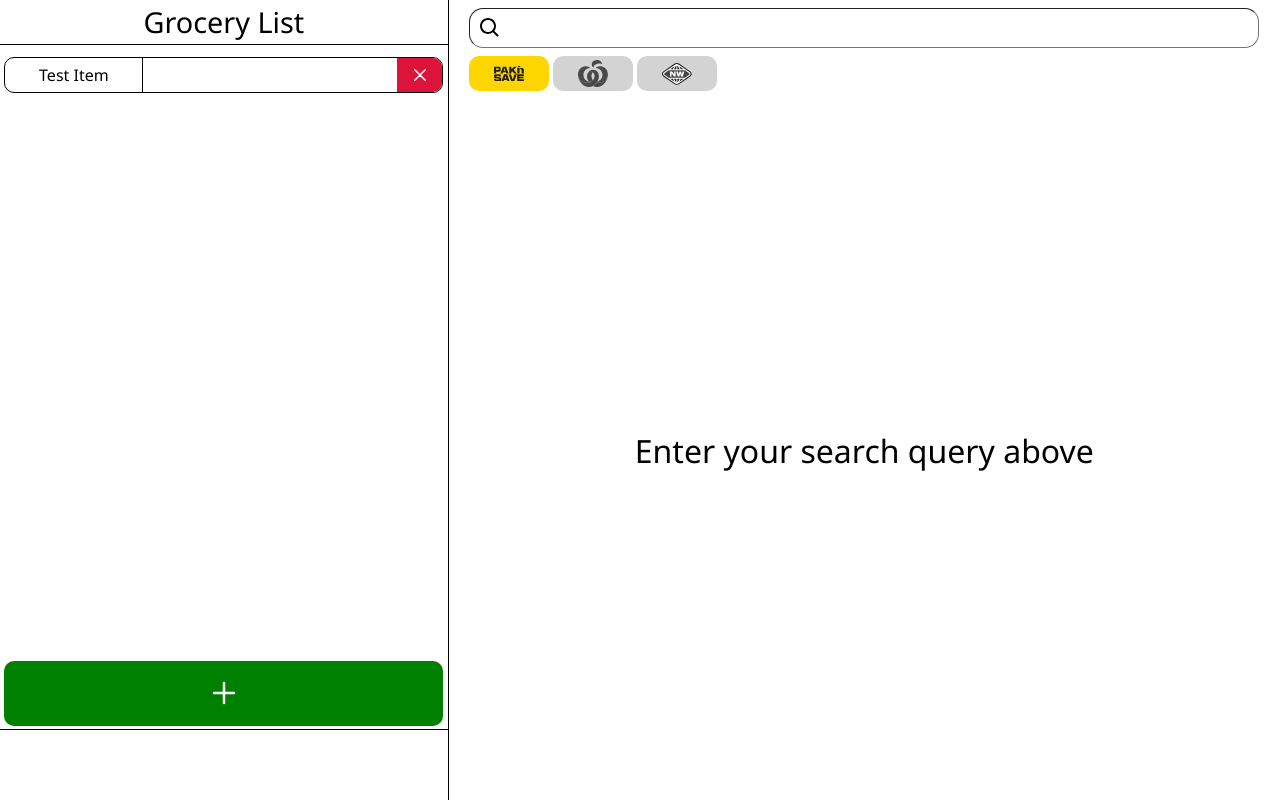
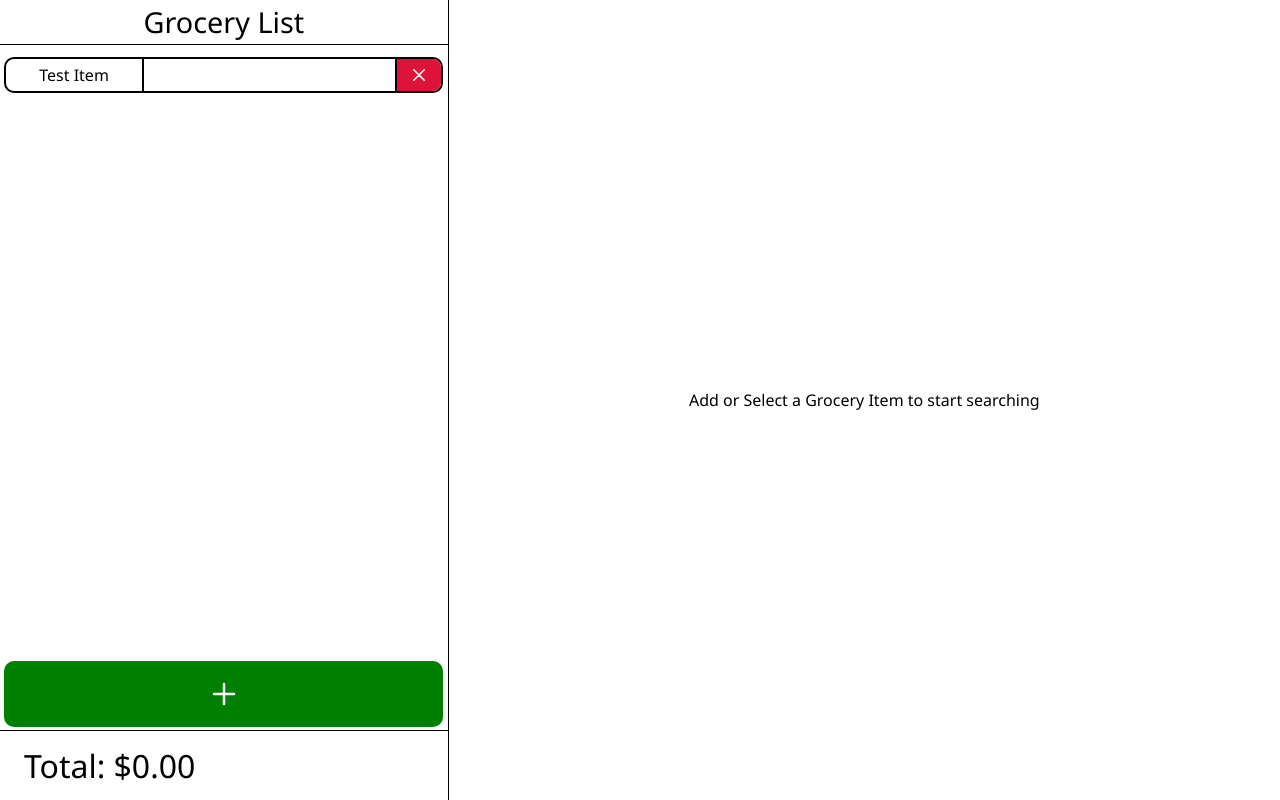
Before and after one commit to mc-911/grocery-scraper-angular, an Angular app: page /grocerylist in a window 1280 px wide. Built offline with nearby package versions, Linux system fonts and the light colour scheme.

Commit message:
Can now select category & sort order

```diff
--- /dev/null
+++ b/src/app/dropdown/dropdown.component.html
@@ -0,0 +1,6 @@
+<div class="dropdown">
+    <div class="selected-item" (click)="toggleDropdown()">{{options[selectedOption].name}}</div>
+    <div class="dropdown-options" [style]="optionsVisible ? 'display: flex' : ''">
+        <div *ngFor="let option of options; index as i" (click)="selectOption(i)">{{option.name}}</div>
+    </div>
+</div>
--- a/src/app/grocery-list-item/grocery-list-item.component.css
+++ b/src/app/grocery-list-item/grocery-list-item.component.css
@@ -16,7 +16,7 @@
     display: flex;
     flex-direction: row;
     width: 98%;
-    border: 1px solid black;
+    border: 2px solid var(--border-color);
     border-radius: 10px;
     /* border-top-right-radius: 0px;
     border-bottom-right-radius: 0px; */
@@ -24,12 +24,14 @@
     overflow: hidden;
     min-height: 36px;
     box-sizing: border-box;
+    cursor: pointer;
 }
 
 .supermarket-items-container {
     width: 65%;
     display: flex;
     flex-direction: column;
+    border-right: 2px solid var(--border-color);
 }
 
 .grocery-item-x {
@@ -47,7 +49,7 @@
 }
 
 .grocery-item-name {
-    border-right: 1px solid black;
+    border-right: 2px solid var(--border-color);
     width: 35%;
     display: flex;
     flex-direction: column;
@@ -57,7 +59,7 @@
 }
 
 .grocery-item-content {
-    border-right: 1px solid black;
+    border-right: 2px solid var(--border-color);
     width: calc(60% + 50px);
     display: flex;
     flex-direction: column;
--- a/src/app/grocery-list-item/grocery-list-item.component.html
+++ b/src/app/grocery-list-item/grocery-list-item.component.html
@@ -1,5 +1,6 @@
-<div class="grocery-item-name">{{data.name}}</div>
-<div class="supermarket-items-container">
+<div class="grocery-item-name" (click)="selectItem()">{{data.name}}
+</div>
+<div class="supermarket-items-container" (click)="selectItem()">
     <div *ngFor="let item of getSupermarketDataArray()" class="supermarket-item"
         [class]="supermarketClassList[item.supermarket]">
         <div class="grocery-item-content">
@@ -7,19 +8,19 @@
         </div>
         <div class="grocery-item-price">
             <div class="">
-                <div>${{item.dollars}}.{{item.cents}}</div>
+                <div>{{getFormattedPrice(item.dollars, item.cents)}}</div>
             </div>
         </div>
         <div class="grocery-item-logo ">
             <ng-container [ngSwitch]="item.supermarket">
                 <app-packn-save-svg *ngSwitchCase="0" class="price-logo"></app-packn-save-svg>
                 <app-countdown-svg *ngSwitchCase="1" class="price-logo"></app-countdown-svg>
-                <app-new-world-svg *ngSwitch="2" class="price-logo"></app-new-world-svg>
+                <app-new-world-svg *ngSwitchCase="2" class="price-logo"></app-new-world-svg>
             </ng-container>
         </div>
     </div>
 </div>
-<div class="grocery-item-x">
+<div class="grocery-item-x" (click)="removeItem()">
     <svg width="24px" height="24px" stroke-width="1.5" viewBox="0 0 24 24" fill="none"
         xmlns="http://www.w3.org/2000/svg">
         <path
--- a/src/app/grocery-list-item/grocery-list-item.component.ts
+++ b/src/app/grocery-list-item/grocery-list-item.component.ts
@@ -1,8 +1,9 @@
-import { Component, Input } from '@angular/core';
+import { Component, EventEmitter, HostBinding, Input, Output } from '@angular/core';
 import { PacknSaveSvgComponent } from '../packn-save-svg/packn-save-svg.component';
 import { CountdownSvgComponent } from '../countdown-svg/countdown-svg.component';
 import { NgFor, NgSwitch, NgSwitchCase } from '@angular/common';
 import { NewWorldSvgComponent } from '../new-world-svg/new-world-svg.component';
+import { GroceryItemData, searchStateEnum } from '../grocerylist/grocerylist.component';
 
 export enum SupermarketEnum {
   PAKNSAVE,
@@ -19,7 +20,9 @@ type GroceryItemSupermarketData = {
 
 export type GroceryListItemData = {
   name: string,
-  SupermarketDataDict: { [key: number]: GroceryItemSupermarketData }
+  SupermarketDataDict: { [key: number]: GroceryItemSupermarketData },
+  results?: { [key: string]: GroceryItemData[] }
+  searchState: searchStateEnum
 }
 @Component({
   selector: 'app-grocery-list-item',
@@ -29,7 +32,13 @@ export type GroceryListItemData = {
   styleUrl: './grocery-list-item.component.css'
 })
 export class GroceryListItemComponent {
-  @Input() data: GroceryListItemData = { name: '', SupermarketDataDict: {} }
+  @Input() data: GroceryListItemData = { name: '', SupermarketDataDict: {}, searchState: searchStateEnum.NO_SEARCH }
+  @Output() removeItemEvent = new EventEmitter<number>();
+  @Output() selectItemEvent = new EventEmitter<number>();
+  @Input() index = 0;
+  @Input()
+  @HostBinding('style.--border-color')
+  borderColor = 'black'
   supermarketClassList = ['paknsave-bg', 'countdown-bg', 'newworld-bg']
   /**
    * getValueArray
@@ -37,4 +46,25 @@ export class GroceryListItemComponent {
   public getSupermarketDataArray() {
     return Object.values(this.data.SupermarketDataDict);
   }
+
+  /**
+   * removeItem
+   */
+  public removeItem() {
+    this.removeItemEvent.emit(this.index)
+  }
+
+  /**
+   * selectItem
+   */
+  public selectItem() {
+    this.selectItemEvent.emit(this.index)
+  }
+
+  public getFormattedPrice(dollars: number, cents: number) {
+    const formatter = new Intl.NumberFormat("en-NZ", { style: 'currency', currency: 'NZD' })
+    return formatter.format(dollars + cents / 100)
+  }
+
+
 }
--- a/src/app/grocerylist/grocerylist.component.css
+++ b/src/app/grocerylist/grocerylist.component.css
@@ -75,6 +75,12 @@
     border-top: 1px solid black;
     height: 80px;
     width: 100%;
+    display: flex;
+    flex-direction: column;
+    justify-content: center;
+    font-size: xx-large;
+    padding-left: 24px;
+    box-sizing: border-box;
 }
 
 .grocerylist-add-btn {
@@ -166,6 +172,7 @@
     width: 65%;
     display: flex;
     flex-direction: column;
+    overflow-x: hidden;
 }
 
 .search-section {
@@ -175,6 +182,7 @@
     padding-top: 8px;
     gap: 8px;
     height: 92px;
+    flex-shrink: 0;
 }
 
 .search-bar-container {
@@ -219,9 +227,26 @@
 .supermarket-btn-container {
     display: flex;
     flex-direction: row;
-    padding-left: 2.5%;
     gap: 4px;
 }
+
+.search-options-container {
+    display: flex;
+    width: 100%;
+    flex-direction: row;
+    justify-content: space-between;
+    align-items: center;
+    padding-left: 2.5%;
+    padding-right: 2.5%;
+    box-sizing: border-box;
+}
+
+.sort-by-category-container {
+    display: flex;
+    flex-direction: row;
+    gap: 4px;
+}
+
 
 .results-container {
     flex-grow: 1;
@@ -263,6 +288,7 @@
     padding-top: 8px;
     padding-bottom: 8px;
     padding-left: 8px;
+    padding-right: 8px;
     overflow-x: auto;
 }
 
@@ -308,3 +334,10 @@
     flex-grow: 1;
     overflow: hidden;
 }
+
+.noSelectedGroceryListItem {
+    display: flex;
+    justify-content: center;
+    align-items: center;
+    width: 65%;
+}
--- a/src/app/grocerylist/grocerylist.component.html
+++ b/src/app/grocerylist/grocerylist.component.html
@@ -2,7 +2,10 @@
     <div class="grocerylist">
         <div class="grocerylist-title">Grocery List</div>
         <div class="grocerylist-items-container">
-            <app-grocery-list-item *ngFor="let item of groceryListItems" [data]="item" />
+            <app-grocery-list-item *ngFor="let item of groceryListItems; index as i" [data]="item"
+                (removeItemEvent)="removeGroceryListItem($event)" [index]="i"
+                (selectItemEvent)="selectGroceryListItem($event)"
+                [borderColor]="item == selectedGroceryListItem ? 'green' : 'black'" />
         </div>
         <div class="grocerylist-add-btn" (click)="toggleAddGroceryListModal()">
             <svg stroke-width="1.5" viewBox="0 0 24 24" fill="none" xmlns="http://www.w3.org/2000/svg" color="#000000">
@@ -10,9 +13,9 @@
                     stroke-linejoin="round"></path>
             </svg>
         </div>
-        <div class="grocerylist-price-container"></div>
+        <div class="grocerylist-price-container">Total: {{getFormattedMinTotal()}}</div>
     </div>
-    <div class="search-container">
+    <div class="search-container" *ngIf="selectedGroceryListItem != null; else noSelectedGroceryListItem">
         <div class="search-section">
             <div class="search-bar-container">
                 <svg class="search-icon" xmlns="http://www.w3.org/2000/svg" width="24" height="24" viewBox="0 0 24 24"
@@ -23,6 +26,8 @@
                 </svg>
                 <input type="text" class="search-bar" (keyup.enter)="search()" [formControl]="searchQuery" />
             </div>
+            <div class="search-options-container">
+
                 <div class="supermarket-btn-container">
                     <div class="paknsave-bg supermarket-btn"
                         [class]="selectedSupermarkets.includes('paknsave') ? '' : 'disabled' "
@@ -40,9 +45,16 @@
                         <app-new-world-svg class="price-logo"></app-new-world-svg>
                     </div>
                 </div>
+                <div class="sort-by-category-container">
+                    <app-dropdown (selectOptionEvent)="selectCategory($event)" [options]="categories"></app-dropdown>
+                    <app-dropdown (selectOptionEvent)="selectSort($event)" [options]="sortingOptions"></app-dropdown>
                 </div>
-        <ng-container [ngSwitch]="searchState">
-            <div *ngSwitchCase="0" class="enter-query-message">Enter your search query above</div>
+            </div>
+        </div>
+        <ng-container [ngSwitch]="selectedGroceryListItem.searchState">
+            <div *ngSwitchCase="0" class="enter-query-message">Enter your search query for
+                "{{selectedGroceryListItem.name}}"
+            </div>
             <div *ngSwitchCase="1" class="spinner-container">
                 <svg class="spin" xmlns="http://www.w3.org/2000/svg" viewBox="0 0 24 24"
                     style="fill: rgba(0, 0, 0, 1);">
@@ -52,30 +64,38 @@
                 </svg>
             </div>
             <div *ngSwitchCase="2" class="results-container">
-                <div *ngIf="selectedSupermarkets.includes('paknsave')" class="supermarket-container">
+                <div *ngIf="selectedSupermarkets.includes('paknsave') && selectedGroceryListItem.results"
+                    class="supermarket-container">
                     <div class="supermarket-name">PAK'nSAVE</div>
                     <div class="supermarket-results-container">
-                        <app-supermarket-item-card *ngFor="let item of supermarketDataDictonary['paknsave']"
+                        <app-supermarket-item-card *ngFor="let item of selectedGroceryListItem.results['paknsave']"
                             [selectedGroceryListItem]="selectedGroceryListItem" [supermarket]="0" [data]="item" />
                     </div>
                 </div>
-                <div *ngIf="selectedSupermarkets.includes('countdown')" class="supermarket-container">
+                <div *ngIf="selectedSupermarkets.includes('countdown') && selectedGroceryListItem.results"
+                    class="supermarket-container">
                     <div class="supermarket-name">Countdown</div>
                     <div class="supermarket-results-container">
-                        <app-supermarket-item-card *ngFor="let item of supermarketDataDictonary['countdown']"
+                        <app-supermarket-item-card *ngFor="let item of selectedGroceryListItem.results['countdown']"
                             [selectedGroceryListItem]="selectedGroceryListItem" [supermarket]="1" [data]="item" />
                     </div>
                 </div>
-                <div *ngIf="selectedSupermarkets.includes('newworld')" class="supermarket-container">
+                <div *ngIf="selectedSupermarkets.includes('newworld') && selectedGroceryListItem.results"
+                    class="supermarket-container">
                     <div class="supermarket-name">New World</div>
                     <div class="supermarket-results-container">
-                        <app-supermarket-item-card *ngFor="let item of supermarketDataDictonary['newworld']"
+                        <app-supermarket-item-card *ngFor="let item of selectedGroceryListItem.results['newworld']"
                             [selectedGroceryListItem]="selectedGroceryListItem" [supermarket]="2" [data]="item" />
                     </div>
                 </div>
             </div>
         </ng-container>
     </div>
+    <ng-template #noSelectedGroceryListItem>
+        <div class="noSelectedGroceryListItem">
+            Add or Select a Grocery Item to start searching
+        </div>
+    </ng-template>
     <dialog id="addGroceryListItemModal">
         <div class="addGroceryListItemFlexContainer">
             <div class="addGroceryListItemInputSection">
--- a/src/app/grocerylist/grocerylist.component.ts
+++ b/src/app/grocerylist/grocerylist.component.ts
@@ -7,6 +7,7 @@ import axios, { AxiosError, AxiosResponse } from 'axios';
 import { GroceryListItemComponent, GroceryListItemData, SupermarketEnum } from '../grocery-list-item/grocery-list-item.component';
 import { ReactiveFormsModule, FormControl } from '@angular/forms';
 import { NewWorldSvgComponent } from '../new-world-svg/new-world-svg.component';
+import { DropdownComponent } from '../dropdown/dropdown.component';
 
 export type GroceryItemData = {
   name: string,
@@ -18,7 +19,7 @@ export type GroceryItemData = {
   productUrl: string
   productCode: number,
 }
-enum searchStateEnum {
+export enum searchStateEnum {
   NO_SEARCH,
   LOADING,
   SEARCHED
@@ -26,32 +27,40 @@ enum searchStateEnum {
 @Component({
   selector: 'app-grocerylist',
   standalone: true,
-  imports: [CountdownSvgComponent, PacknSaveSvgComponent, SupermarketItemCardComponent, NgFor, NgSwitch, NgSwitchCase, NgIf, ReactiveFormsModule, GroceryListItemComponent, NewWorldSvgComponent],
+  imports: [CountdownSvgComponent, PacknSaveSvgComponent, SupermarketItemCardComponent, NgFor, NgSwitch, NgSwitchCase, NgIf, ReactiveFormsModule, GroceryListItemComponent, NewWorldSvgComponent, DropdownComponent],
   templateUrl: './grocerylist.component.html',
   styleUrl: './grocerylist.component.css'
 })
 export class GrocerylistComponent {
-  groceryListItems: GroceryListItemData[] = [{ name: "Test Item", SupermarketDataDict: {} }]
+  groceryListItems: GroceryListItemData[] = [{ name: "Test Item", SupermarketDataDict: {}, searchState: searchStateEnum.NO_SEARCH }]
   selectedGroceryListItem: GroceryListItemData | null = null
-  supermarketDataDictonary: { [key: string]: GroceryItemData[] } = {}
   selectedSupermarkets: string[] = ["paknsave"]
-  order = "ASC"
-  category = "GENERAL"
-  searchState = searchStateEnum.NO_SEARCH;
   searchQuery = new FormControl('');
   newGroceryListItemName = new FormControl('')
   newGroceryListSearchQuery = new FormControl('')
+  categories = [{ name: 'General', value: 'GENERAL' }, { name: 'Beef', value: 'BEEF' }, { name: 'Lamb', value: 'LAMB' }, { name: 'Pork', value: 'PORK' }, { name: 'Chicken', value: 'CHICKEN' }, { name: 'Vegetable', value: 'VEGETABLE' }, { name: 'Fruit', value: 'FRUIT' }, { name: 'Eggs', value: 'EGGS' }]
+  sortingOptions = [{ name: 'Price - Low to High', value: 'ASC' }, { name: 'Price - High to Low', value: 'DESC' }]
+  selectedCategory = ''
+  selectedSort = ''
+  ngOnInit() {
+    this.selectedCategory = this.categories[0].value
+    this.selectedSort = this.sortingOptions[0].value
+  }
   public search() {
     if (this.searchQuery.value) {
-      this.getGrocerySearch(this.searchQuery.value, this.selectedSupermarkets, this.order, this.category)
+      this.getGrocerySearch(this.searchQuery.value, this.selectedSupermarkets, this.selectedSort, this.selectedCategory)
     }
   }
   public getGrocerySearch(query: string, selectedSupermarkets: string[], order: string, category: string) {
-    this.searchState = searchStateEnum.LOADING;
+    if (this.selectedGroceryListItem) {
+      this.selectedGroceryListItem.searchState = searchStateEnum.LOADING;
+    }
     axios.get(`http://localhost:5000/grocery-search?query=${query}&supermarket=${selectedSupermarkets}&order=${order}&category=${category}`).then((response: AxiosResponse) => {
-      this.supermarketDataDictonary = response.data
+      if (this.selectedGroceryListItem) {
+        this.selectedGroceryListItem.results = response.data
+        this.selectedGroceryListItem.searchState = searchStateEnum.SEARCHED;
+      }
       console.log(response.data)
-      this.searchState = searchStateEnum.SEARCHED;
     }).catch((error: AxiosError) => {
       console.log(error)
     })
@@ -79,11 +88,10 @@ export class GrocerylistComponent {
   }
   public addGroceryListItem() {
     if (this.newGroceryListItemName.value && this.newGroceryListSearchQuery.value) {
-      this.selectedGroceryListItem = { name: this.newGroceryListItemName.value, SupermarketDataDict: {} }
+      this.selectedGroceryListItem = { name: this.newGroceryListItemName.value, SupermarketDataDict: {}, searchState: searchStateEnum.NO_SEARCH }
       console.log(this.selectedGroceryListItem)
       this.groceryListItems.push(this.selectedGroceryListItem)
       this.searchQuery.setValue(this.newGroceryListSearchQuery.value)
-      this.search()
       this.newGroceryListItemName.setValue('')
       this.newGroceryListSearchQuery.setValue('')
       this.toggleAddGroceryListModal()
@@ -92,4 +100,48 @@ export class GrocerylistComponent {
     }
   }
 
+  public calculateMinTotal() {
+    let total = 0;
+    for (let i = 0; i < this.groceryListItems.length; i++) {
+      const entries = Object.entries(
+        this.groceryListItems[i].SupermarketDataDict
+      )
+      if (entries.length > 0) {
+        console.log("Calculating min price for: ", this.groceryListItems[i].name)
+        const supermarketMinPricePair = entries.reduce((previousValue, currentValue) => ((currentValue[1].dollars + currentValue[1].cents / 100) < previousValue.price ? { "supermarket": currentValue[0], "price": currentValue[1].dollars + currentValue[1].cents / 100 } : previousValue), { "supermarket": entries[0][0], "price": entries[0][1].dollars + entries[0][1].cents / 100 })
+        total += supermarketMinPricePair.price;
+      }
+    }
+    return total;
+  }
+
+
+  public getFormattedMinTotal() {
+    const formatter = new Intl.NumberFormat("en-NZ", { style: 'currency', currency: 'NZD' })
+    return formatter.format(this.calculateMinTotal())
+  }
+
+  public printList() {
+    console.log(this.groceryListItems)
+  }
+
+  public removeGroceryListItem(index: number) {
+    console.log(index)
+    this.groceryListItems.splice(index, 1)
+    console.log(this.groceryListItems)
+    console.log("Removing item")
+  }
+
+  public selectGroceryListItem(index: number) {
+    this.selectedGroceryListItem = this.groceryListItems[index]
+    console.log(this.selectedGroceryListItem)
+  }
+
+  public selectCategory(value: string) {
+    this.selectedCategory = value
+  }
+
+  public selectSort(value: string) {
+    this.selectedSort = value;
+  }
 }
--- a/src/app/supermarket-item-card/supermarket-item-card.component.html
+++ b/src/app/supermarket-item-card/supermarket-item-card.component.html
@@ -1,4 +1,5 @@
 <div class="supermarket-card">
+    <a [href]="data.productUrl">
         <div class="supermarket-card-header">
             <div class="supermarket-card-name">{{data.name}}
             </div>
@@ -7,6 +8,7 @@
         <div class="supermarket-card-image">
             <img class="paknsave-image" [src]="data.imageUrl" />
         </div>
+    </a>
     <div class="supermarket-card-info">
         <div class="supermarket-card-price">
             <div class="supermarket-card-price-dollar">
```
Also changed, not shown: src/app/dropdown/dropdown.component.css (added, +44 -0 lines), src/app/dropdown/dropdown.component.ts (added, +30 -0 lines), src/app/supermarket-item-card/supermarket-item-card.component.css (+19 -3 lines). Lines whose indentation alone changed are shown as unchanged.
